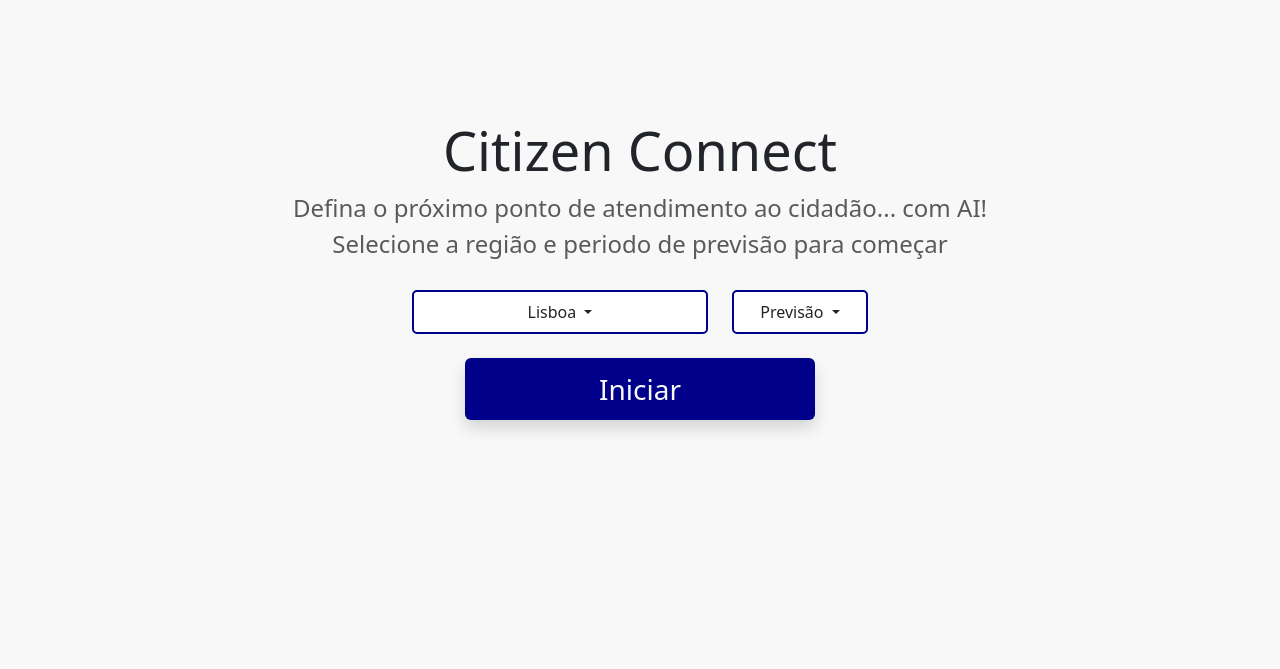
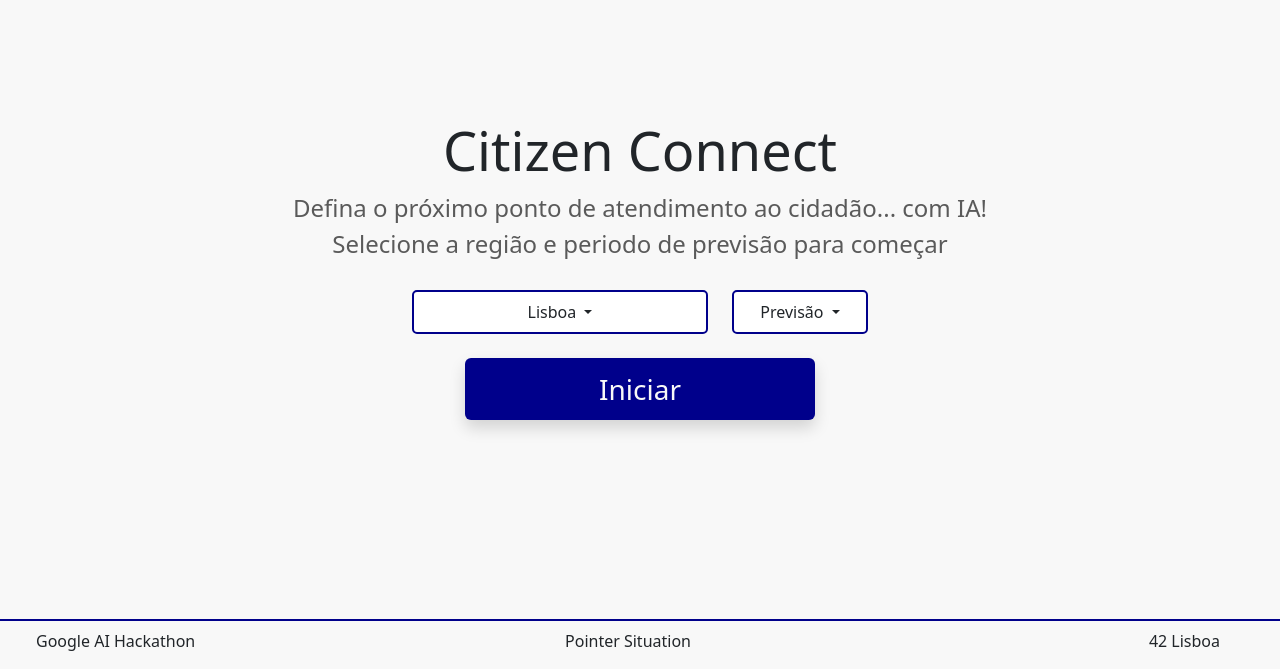
Before and after one commit to oks-erm/Google-Hackathon-June-2024-v2, a Flask app: page / in a window 1280 px wide. Shown: the part 131-800 px from the top of the page. Run offline with Flask 3, Linux system fonts and the light colour scheme; some libraries are stand-ins or nearby versions.

Commit message:
finallyyyyyyyyy!

```diff
--- a/static/style.css
+++ b/static/style.css
@@ -38,6 +38,11 @@
     background-repeat: no-repeat;
     width: 45px;
     height: 45px;
+}
+
+.bord
+{
+    border-top: 2px solid darkblue;
 }
 
 
@@ -86,7 +91,6 @@
 
 
 
-
 /* run.html */
 .item, .new-pin {
     display: flex;
@@ -108,24 +112,6 @@
     border-radius: 0;
 }
 
-.entry-wrap
-{
-    margin: 0;
-    padding: 0 5px;
-    max-height: 55vh;
-    overflow-y: scroll;
-    height: 332.5px !important;
-}
-
-.entry-wrap::-webkit-scrollbar {
-    display: none;
-}
-
-.entry-wrap {
-    -ms-overflow-style: none;  /* IE and Edge */
-    scrollbar-width: none;  /* Firefox */
-}
-
 .runs
 {
     display: flex;
@@ -138,16 +124,16 @@
     margin: 30px auto;
 }
 
-#add-new-pins {
+#add-new-pins, .entries {
     height: 350px !important;
     overflow-y: scroll;
 }
 
-#add-new-pins::-webkit-scrollbar {
+#add-new-pins::-webkit-scrollbar, .entries::-webkit-scrollbar {
     display: none;
 }
 
-#add-new-pins {
+#add-new-pins, .entries {
     -ms-overflow-style: none;  /* IE and Edge */
     scrollbar-width: none;  /* Firefox */
 }
@@ -162,6 +148,7 @@
     width: 600px;
     height: 450px;
 }
+
 
 /* profile.html */
 .profile-pic
--- a/templates/base.html
+++ b/templates/base.html
@@ -44,5 +44,18 @@
     <div id="content" class="align-items-center justify-content-center my-auto fs-6">
         {% block content %}{% endblock %}
     </div>
+    <footer class="pt-2 pb-3 w-100 mx-auto bord" style="position: absolute; bottom: 0;">
+        <div class="w-100 row px-5">
+            <div class="m-0 p-0 col">
+                <p class="m-0 p-0 w-100 fs-6 text-start">Google AI Hackathon</p>
+            </div>
+                <div class="m-0 p-0 col">
+                <p class="m-0 p-0 w-100 fs-6 text-center">Pointer Situation</p>
+            </div>
+                <div class="m-0 p-0 col">
+                <p class="m-0 p-0 w-100 fs-6 text-end">42 Lisboa</p>
+            </div>
+        </div>
+    </footer>
 </body>
 </html>
--- a/templates/index.html
+++ b/templates/index.html
@@ -7,7 +7,7 @@
 <div class="w-75 m-auto">
     <h1 class="d-flex flex-column align-items-center justify-content-between text-center intro-title p-0">Citizen Connect</h1>
     <p class="important d-flex flex-column align-items-center justify-content-between intro-text px-4 text-center">
-        Defina o próximo ponto de atendimento ao cidadão... com AI!<br>
+        Defina o próximo ponto de atendimento ao cidadão... com IA!<br>
         Selecione a região e periodo de previsão para começar
     </p>
     <div class="p-0 pt-1 pb-3 mt-4 mb-2 w-50 row mx-auto btn-cont">
```
Also changed, not shown: templates/run.html (+17 -13 lines).
